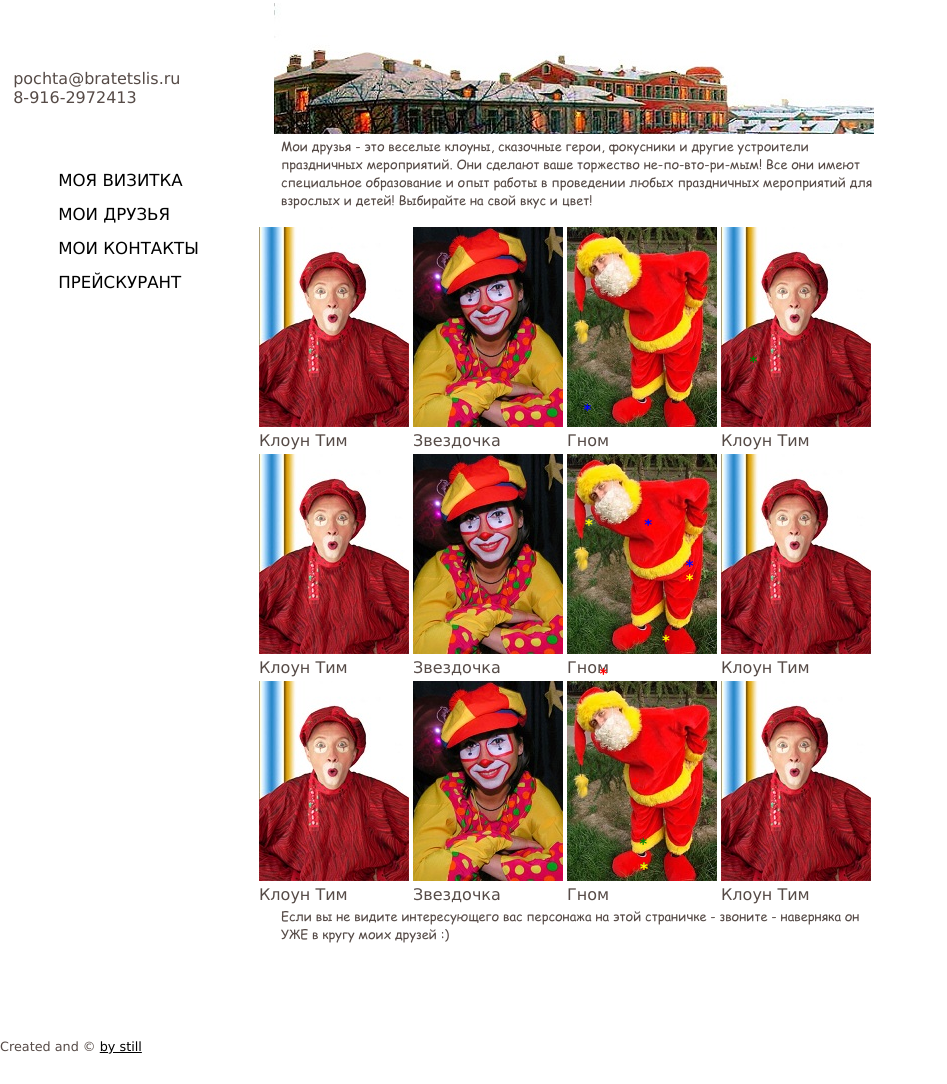
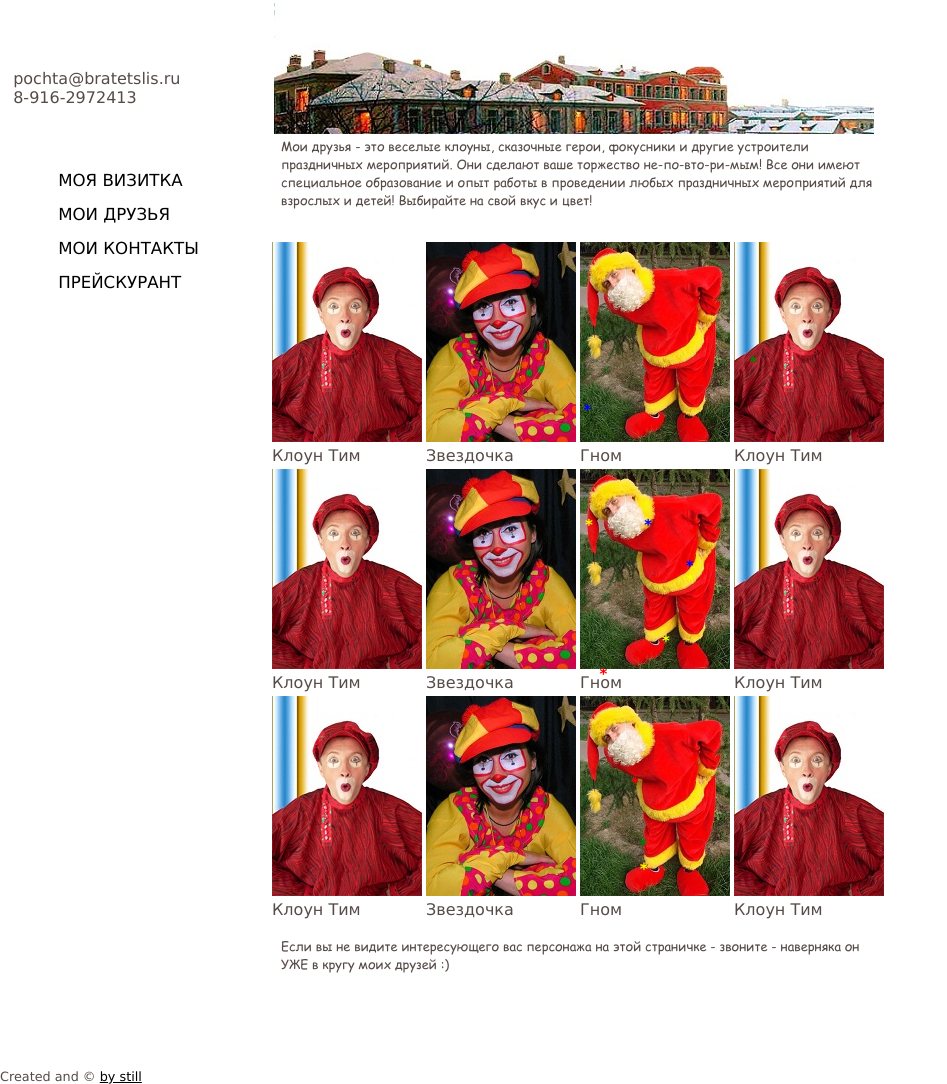
Before and after one commit to bratetslis/Site, a Jekyll site: the page built from friends.md, in a window 1280 px wide. Shown: the whole page, without its empty margins (0-947 px from the left). Built offline with Jekyll 4.4.1, drawn with Linux system fonts in a browser that asks for light colours; before the commit the page ends 1054 px from its top, so only the background shows below that.

Commit message:
Update friends.md

```diff
--- a/friends.md
+++ b/friends.md
@@ -16,7 +16,7 @@ nav: friends
 </style>
 
 <p>Мои друзья - это веселые клоуны, сказочные герои, фокусники и другие устроители праздничных мероприятий. Они сделают ваше торжество не-по-вто-ри-мым! Все они имеют специальное образование и опыт работы в проведении любых праздничных мероприятий для взрослых и детей! Выбирайте на свой вкус и цвет!</p>
-
+<p><center>
 <table>
 <tr>
 <td><a href="javascript:alert('Смотрите и другие подсказки по любому персонажу')" onmouseover="showhint('text1');" onmouseout="hidehint('text1');"><img src="../img/tim.jpg"></a></td>
@@ -28,7 +28,7 @@ nav: friends
 <tr><td> Клоун Тим </td><td>Звездочка</td><td>Гном</td><td> Клоун Тим </td></tr>
 <tr><td><img src="../img/tim.jpg"></td><td><img src="../img/zvezdochka.jpg"></td><td><img src="../img/gnom.jpg"></td><td><img src="../img/tim.jpg"></td></tr>
 <tr><td> Клоун Тим </td><td>Звездочка</td><td>Гном</td><td> Клоун Тим </td></tr>
-</table>
+</table></center></p>
 
 <p>Если вы не видите интересующего вас персонажа на этой страничке - звоните - наверняка он УЖЕ в кругу моих друзей :)</p>
 
```
